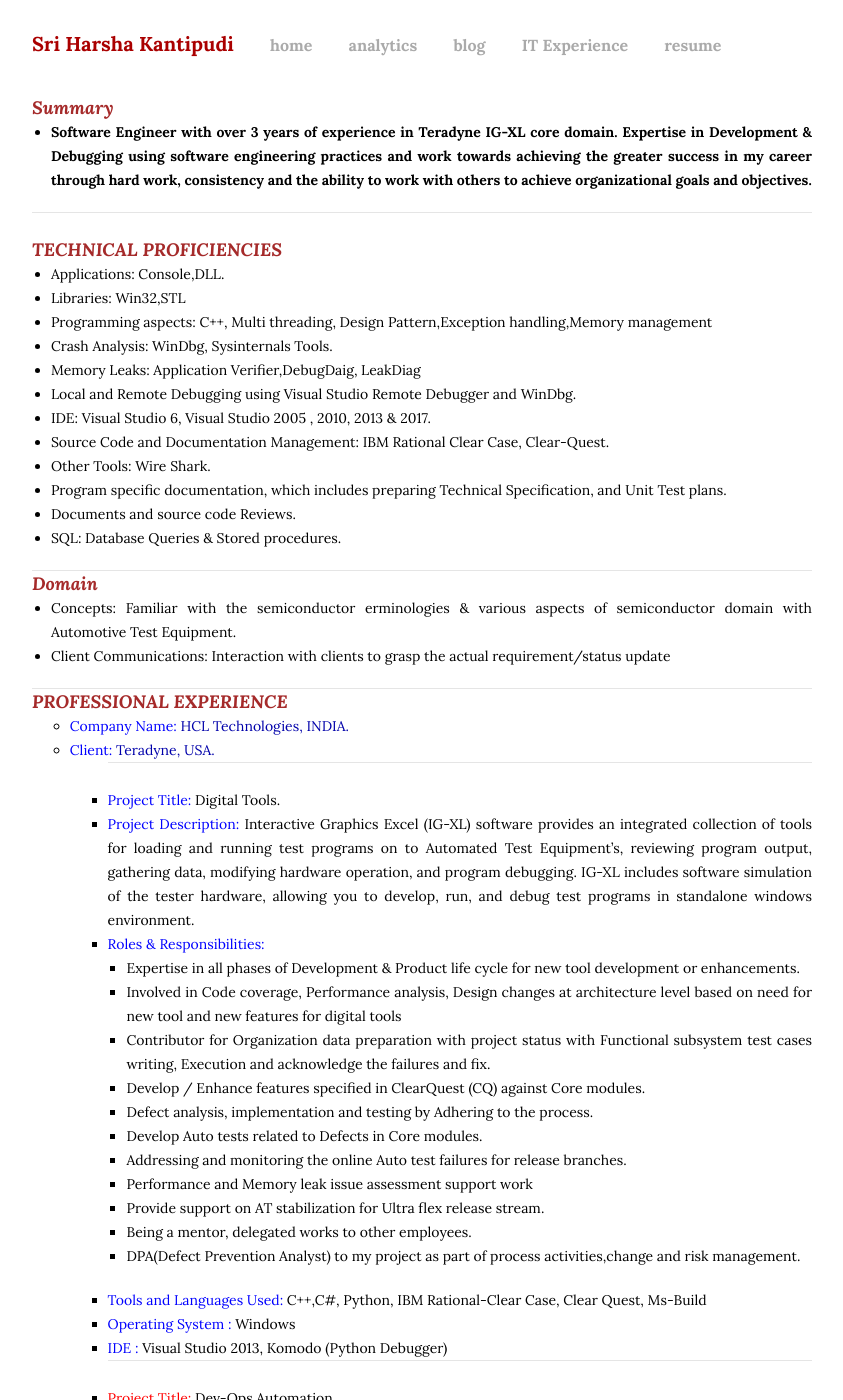
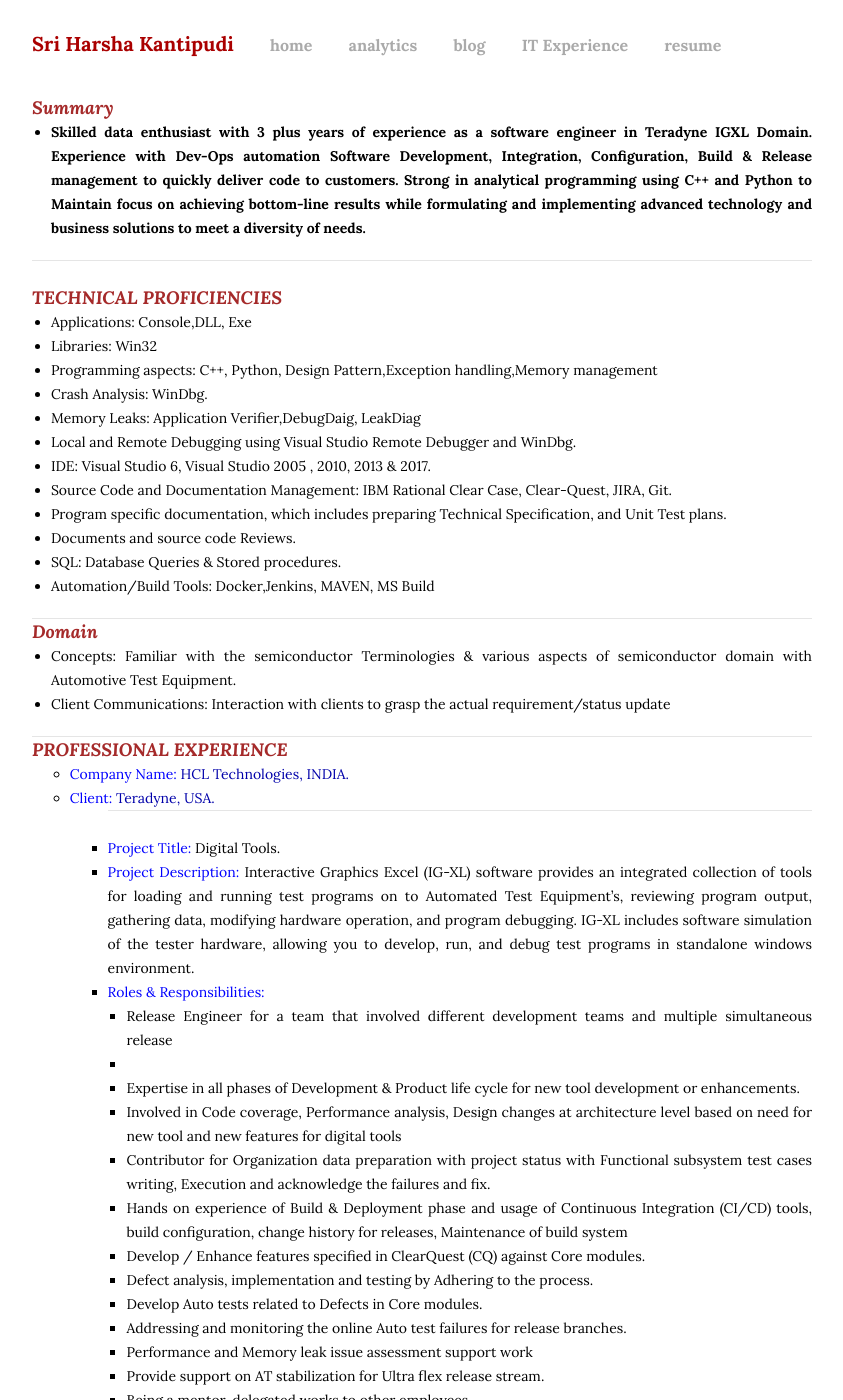
Before and after one commit to harshakantipudi/Harshakantipudi.github.io, a Jekyll site: the page built from IT Experience.html, in a window 1280 px wide and 1400 px high. Shown: the whole window, without its empty margins (88-931 px from the left). Built offline with Jekyll 4.4.1, drawn with Linux system fonts in a browser that asks for light colours; some of the changed text lies outside the part shown.

Commit message:
Update IT Experience.html

```diff
--- a/IT Experience.html
+++ b/IT Experience.html
@@ -6,32 +6,31 @@ title: Sri Harsha Kantipudi | IT Experience
 <h3><i><b><span style="color:brown"><font size="4">Summary</font></span></b></i></h3>
 <ul>
       <li>
-    <b> Software Engineer with over 3 years of experience in Teradyne IG-XL core domain. Expertise in Development & Debugging using software engineering practices and work towards achieving the greater success in my career through hard work, consistency and the ability to work with others to achieve organizational goals and objectives.</b><br>
+    <b> Skilled data enthusiast with 3 plus years of experience as a software engineer in Teradyne IGXL Domain. Experience with Dev-Ops automation Software Development, Integration, Configuration, Build & Release management to quickly deliver code to customers. Strong in analytical programming using C++ and Python to Maintain focus on achieving bottom-line results while formulating and implementing advanced technology and business solutions to meet a diversity of needs.</b><br>
     </li>
 </ul>
 <hr><br>
 
 <h3><i><b><span style="color:brown"><font size="4">TECHNICAL PROFICIENCIES</font></span></b></i></h3>
 <ul>
-    <li> Applications: Console,DLL.
-    <li> Libraries: Win32,STL
-    <li> Programming aspects: C++, Multi threading, Design Pattern,Exception handling,Memory management
-    <li> Crash Analysis: WinDbg, Sysinternals Tools.
+    <li> Applications: Console,DLL, Exe
+    <li> Libraries: Win32
+    <li> Programming aspects: C++, Python, Design Pattern,Exception handling,Memory management
+    <li> Crash Analysis: WinDbg.
     <li> Memory Leaks: Application Verifier,DebugDaig, LeakDiag
     <li> Local and Remote Debugging using Visual Studio Remote Debugger and WinDbg.
     <li> IDE: Visual Studio 6, Visual Studio 2005 , 2010,  2013 & 2017.
-    <li> Source Code and Documentation Management: IBM Rational Clear Case, Clear-Quest.
-    <li>Other Tools: Wire Shark.
-    <li>Program specific documentation, which includes preparing Technical Specification, and Unit Test plans.
-    <li>Documents and source code Reviews.
-    <li>SQL: Database Queries & Stored procedures.
-
+    <li> Source Code and Documentation Management: IBM Rational Clear Case, Clear-Quest, JIRA, Git.
+    <li> Program specific documentation, which includes preparing Technical Specification, and Unit Test plans.
+    <li> Documents and source code Reviews.
+    <li> SQL: Database Queries & Stored procedures.
+    <li> Automation/Build Tools: Docker,Jenkins, MAVEN, MS Build
 </ul>
 <hr>
 
 <h3><i><b><span style="color:brown"><font size="4">Domain</font></span></b></i></h3>
 <ul>
-    <li> Concepts: Familiar with the semiconductor erminologies & various aspects of semiconductor domain with Automotive Test Equipment.
+    <li> Concepts: Familiar with the semiconductor Terminologies & various aspects of semiconductor domain with Automotive Test Equipment.
     <li> Client Communications: Interaction with clients to grasp the actual requirement/status update
 </ul>
 <hr>
@@ -49,9 +48,11 @@ title: Sri Harsha Kantipudi | IT Experience
  <span style="color:blue">Project Description:</span> Interactive Graphics Excel (IG-XL) software provides an integrated collection of tools for loading and running test programs on to Automated Test Equipment’s, reviewing program output, gathering data, modifying hardware operation, and program debugging. IG-XL includes software simulation of the tester hardware, allowing you to develop, run, and debug test programs in standalone windows environment.<li>
  <span style="color:blue">Roles & Responsibilities:</span>
     <ul>
+            <li> Release Engineer for a team that involved different development teams and multiple simultaneous release <li>
             <li> Expertise in all phases of Development & Product life cycle for new tool development or enhancements.
             <li>Involved in Code coverage, Performance analysis, Design changes at architecture level based on need for new tool and new features for digital tools</li>
             <li> Contributor for Organization data preparation with project status with Functional subsystem test cases writing, Execution and acknowledge the failures and fix.</li>
+            <li> Hands on experience of Build & Deployment phase and usage of Continuous Integration (CI/CD) tools, build configuration, change history for releases, Maintenance of build system
             <li> Develop / Enhance features specified in ClearQuest (CQ) against Core modules.
             <li> Defect analysis, implementation and testing by Adhering to the process.
             <li> Develop Auto tests related to Defects in Core modules.
@@ -60,10 +61,11 @@ title: Sri Harsha Kantipudi | IT Experience
             <li> Provide support on AT stabilization for Ultra flex release stream.
             <li> Being a mentor, delegated works to other employees.
             <li> DPA(Defect Prevention Analyst) to my project as part of process activities,change and risk management.
+            <li> Majorly involved in Release management and supported Performance and crash dump analysis for every release and Keeping track of Release files and Verifying the logs if build fails
         </ul>
     </li>
     </li>
- <li><span style="color:blue">Tools and Languages Used: </span> C++,C#, Python, IBM Rational-Clear Case, Clear Quest, Ms-Build <li>
+ <li><span style="color:blue">Tools and Languages Used: </span> C++,C#, Python, IBM Rational-Clear Case,View-chooser, Version selector plus,Electic Coomander, Traun, Clear Quest, Ms-Build <li>
  <span style="color:blue"> Operating System : </span>  Windows </span> <li>
  <span style="color:blue">IDE : </span> Visual Studio 2013, Komodo (Python Debugger) </span>
 <hr><br>
```
